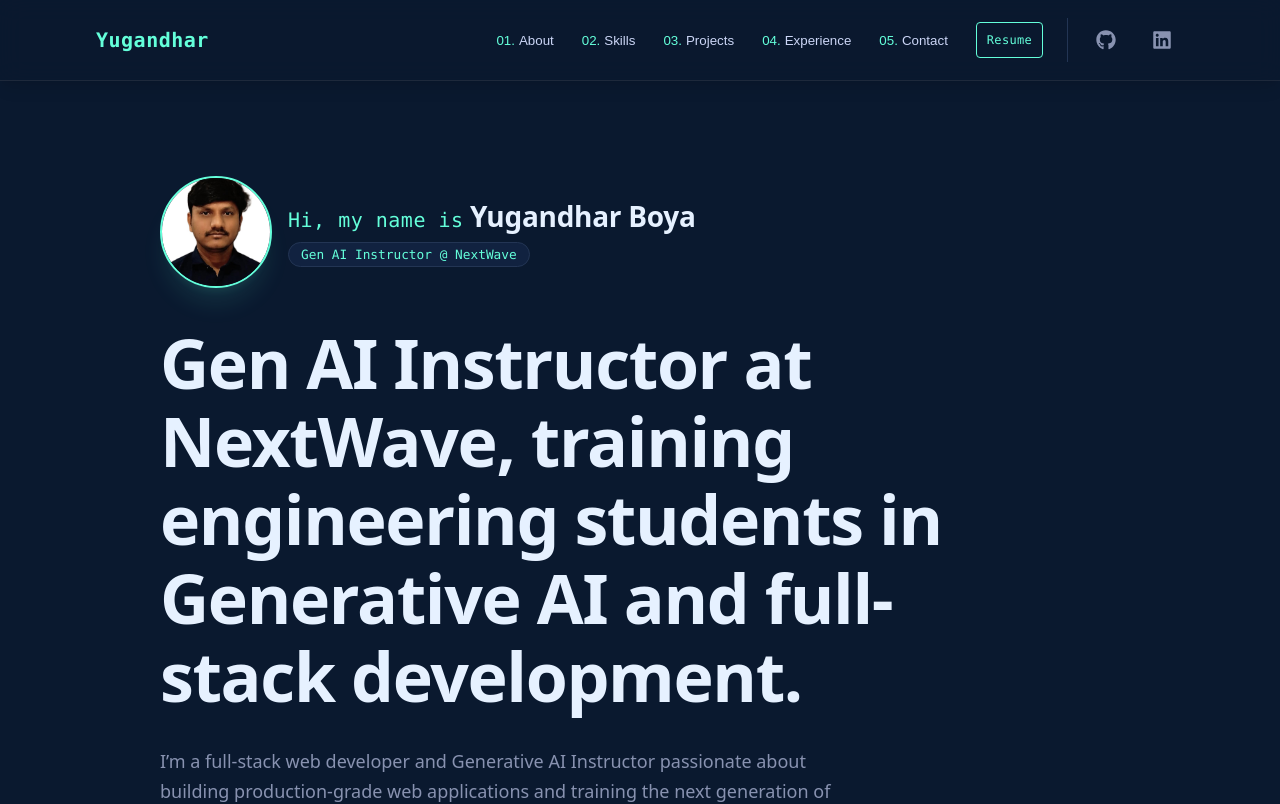
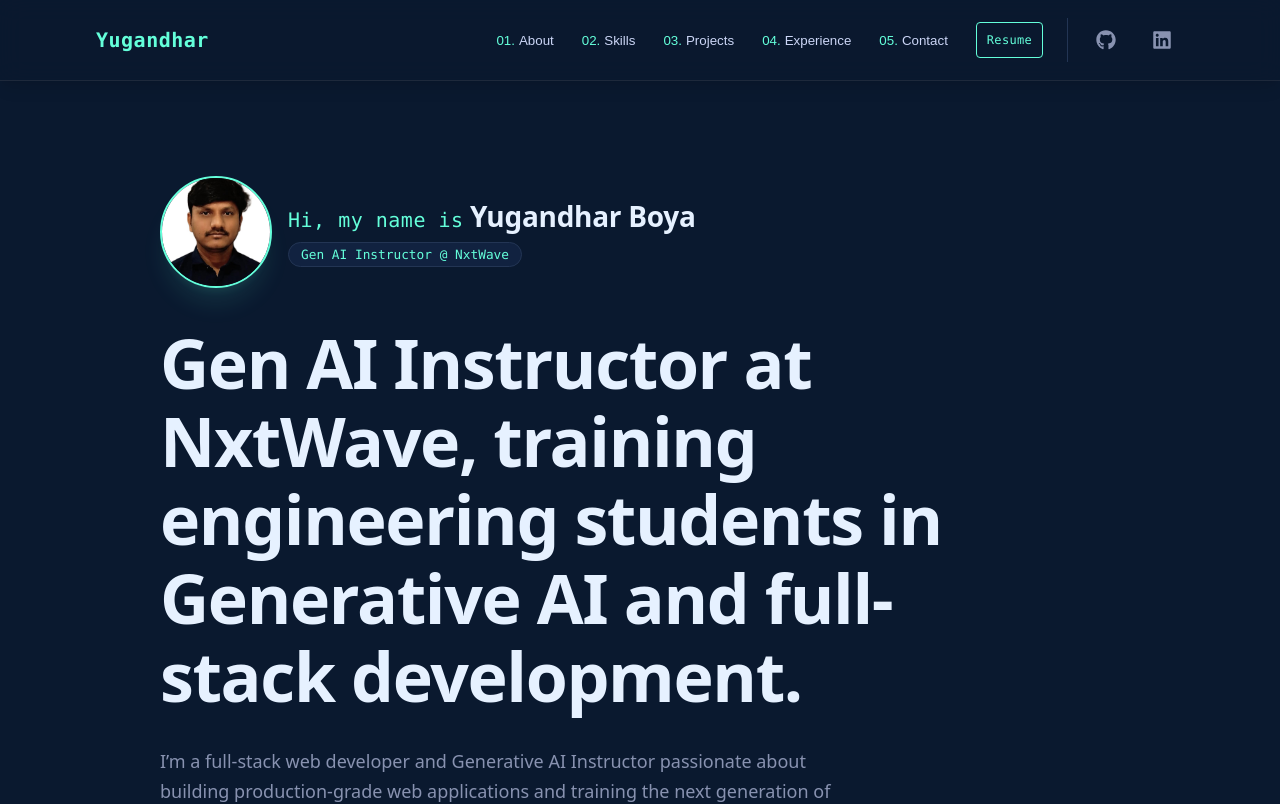
Before and after one commit to yugandharboya/my-portfolio, a React (Vite) app: page / in a window 1280 px wide. Shown: the top 804 px of the page. Built offline with nearby package versions, Linux system fonts and the light colour scheme.

Commit message:
ui improved

```diff
--- a/src/components/Hero/index.jsx
+++ b/src/components/Hero/index.jsx
@@ -44,13 +44,13 @@ const HeroCard = () => {
             <span className="hero-name-inline">Yugandhar Boya</span>
           </p>
           <span className="hero-hire-badge">
-            Gen AI Instructor @ NextWave
+            Gen AI Instructor @ NxtWave
           </span>
         </div>
       </div>
 
       <h1 className="hero-promoted-headline text-fluid-h1">
-        Gen AI Instructor at NextWave, training engineering students in Generative AI and full-stack development.
+        Gen AI Instructor at NxtWave, training engineering students in Generative AI and full-stack development.
       </h1>
 
       <p className="hero-description text-fluid-body">
```
